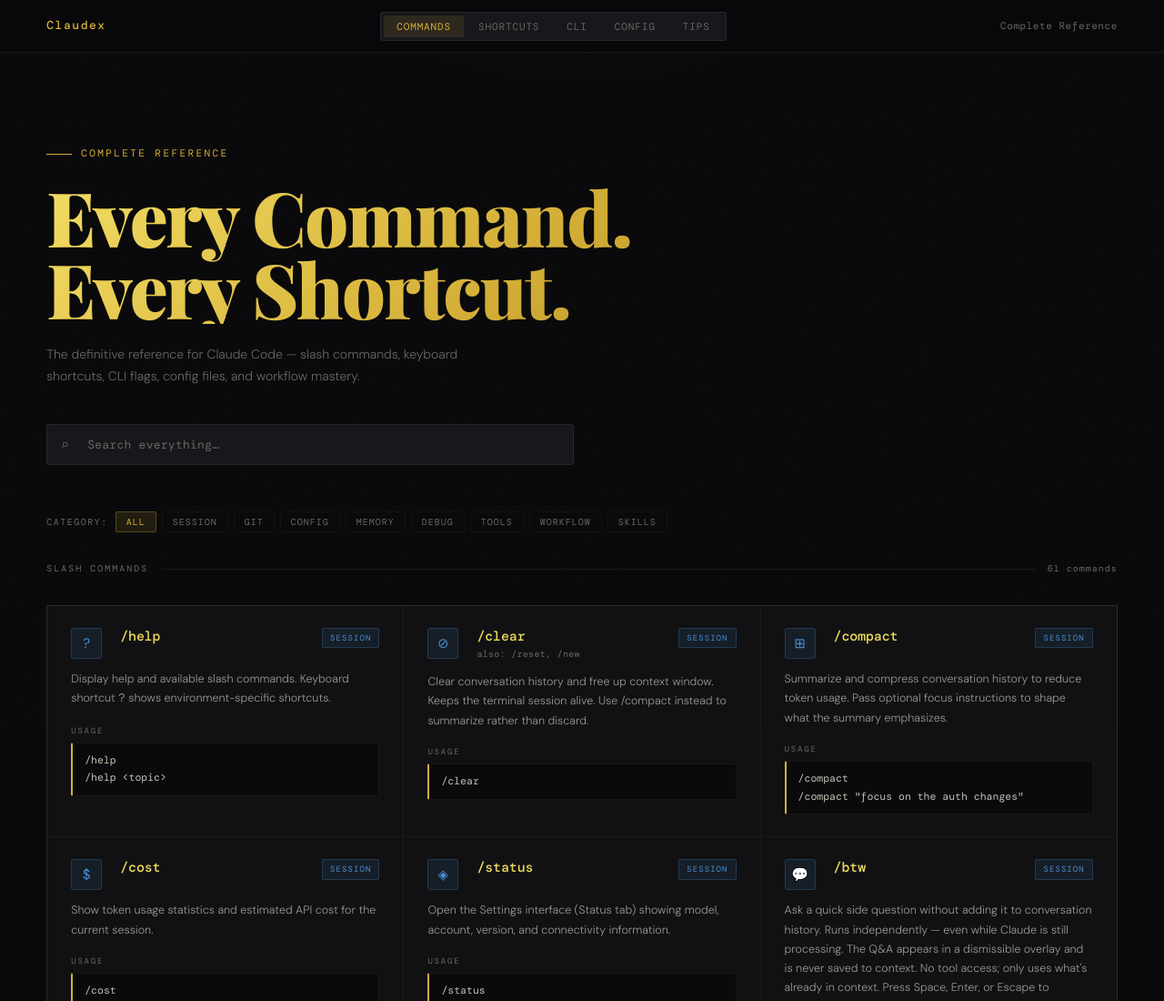
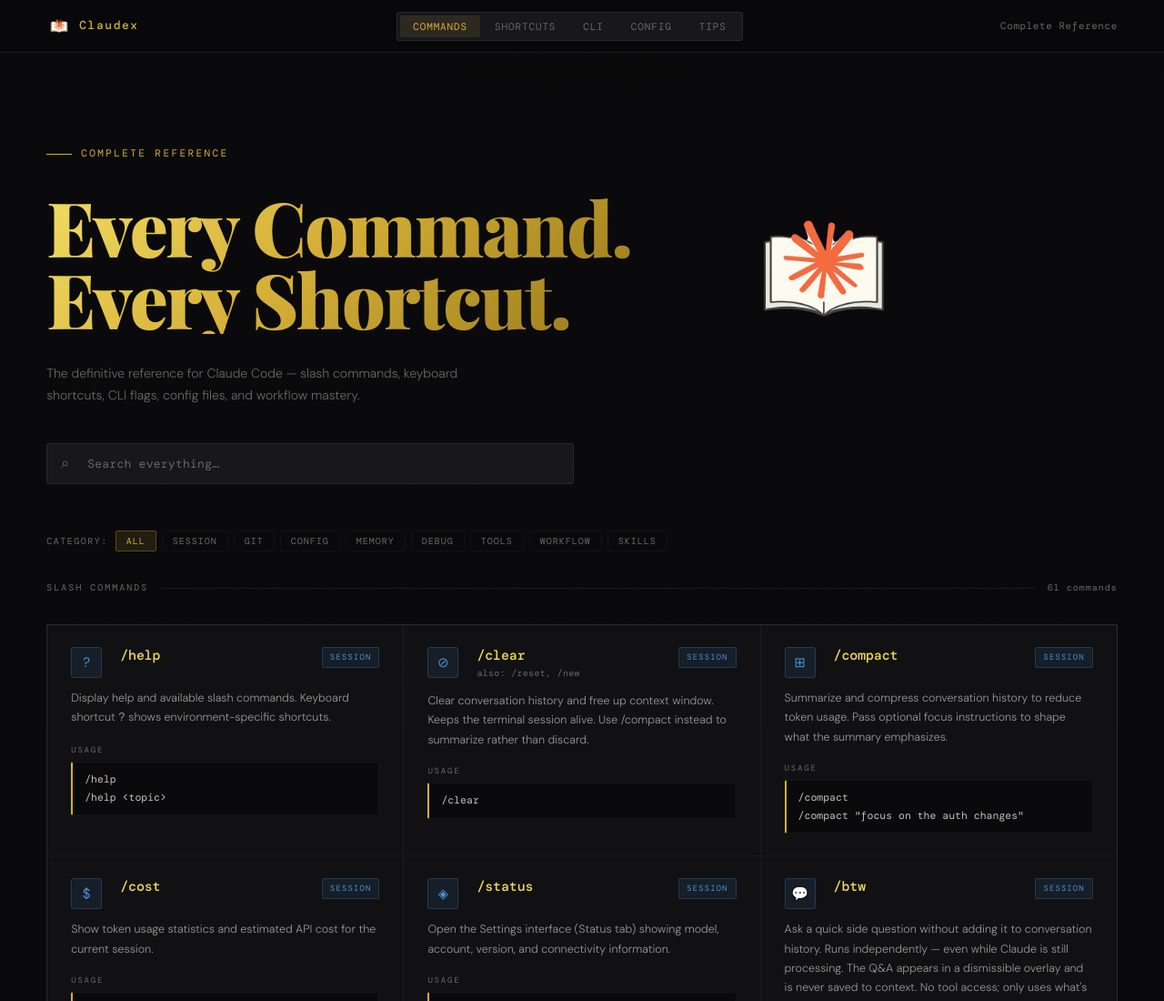
Before and after one commit to DalrockGoons/Claudex, a plain HTML site: page index.html in a window 1280 px wide. Shown: the top 1100 px of the page at 91% size. Drawn offline with nearby package versions, Linux system fonts and the light colour scheme; a web font is replaced by a local one.

Commit message:
Add banner image to header and hero section

```diff
--- a/index.html
+++ b/index.html
@@ -464,7 +464,7 @@
 <div class="page">
 
 <header>
-  <div class="logo">Claudex</div>
+  <div class="logo"><img src="public/banners/banner.png" style="width:28px;height:28px;object-fit:cover;border-radius:4px;vertical-align:middle;margin-right:8px;">Claudex</div>
   <nav class="nav-tabs" id="navTabs">
     <button class="nav-tab active" data-tab="commands">Commands</button>
     <button class="nav-tab" data-tab="shortcuts">Shortcuts</button>
@@ -478,7 +478,10 @@
 <!-- HERO -->
 <section class="hero">
   <div class="hero-eyebrow">Complete Reference</div>
-  <h1>Every Command.<br>Every Shortcut.</h1>
+  <div style="display:flex;align-items:center;gap:32px;">
+    <h1>Every Command.<br>Every Shortcut.</h1>
+    <img src="public/banners/banner.png" style="width:200px;height:200px;object-fit:cover;border-radius:12px;flex-shrink:0;margin-left:80px;">
+  </div>
   <p class="hero-sub">The definitive reference for Claude Code — slash commands, keyboard shortcuts, CLI flags, config files, and workflow mastery.</p>
   <div class="search-wrap">
     <span class="search-icon">⌕</span>
```
